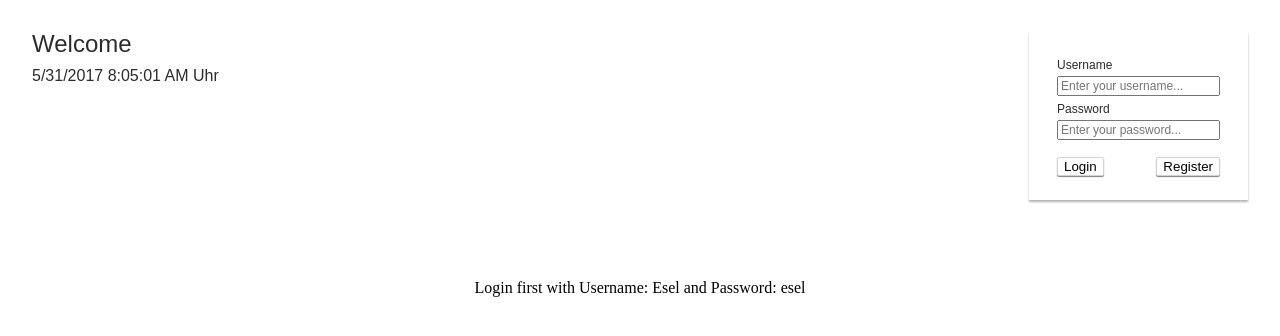
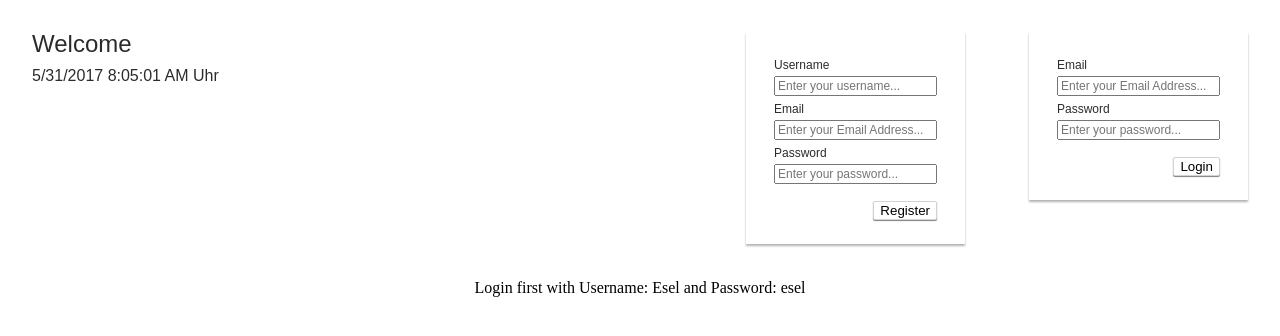
Before and after one commit to stefengl/Angular-Chat-Client, an Angular app in the folder Code/: page / in a window 1280 px wide. Shown: the top 336 px of the page. Built offline with nearby package versions, Linux system fonts and the light colour scheme; no server answers.

Commit message:
implement ChangeUsername & ChangePassword

```diff
--- a/Code/src/app/authentication.service.ts
+++ b/Code/src/app/authentication.service.ts
@@ -10,18 +10,36 @@ export class AuthenticationService {
 
   constructor(private websocket : WebsocketService) {}
 
-  public authenticate(username : string, password : string) : boolean{
-    if (username === '' || password === ''){
+  public authenticate(mail : string, password : string) : boolean{
+    if (mail === '' || password === ''){
       return false
     }
 
     this.websocket.sendEvent( "Login", {
         password: password,
-        email: username
+        email: mail
       })
 
-    this.userNameSubject.next(username)
+    this.userNameSubject.next(mail)
 
+    return true;
+  }
+
+  public changeUserPassword(mail: string, currentPw : string, newPw : string): boolean {
+    this.websocket.sendEvent("ChangeUserPassword",
+      {
+          email: mail,
+          oldPassword: currentPw,
+          newPassword: newPw,
+      })
+    return true;
+  }
+
+  public rename(newUsername : string, email : string) : boolean {
+    this.websocket.sendEvent( "RenameUser", {
+      email: email,
+      userName: newUsername
+    });
     return true;
   }
 
--- a/Code/src/app/login/login.component.css
+++ b/Code/src/app/login/login.component.css
@@ -3,6 +3,10 @@
   margin: 2.5%;
   padding: 1.5em 1.75em;
   box-shadow: 0 2px 2px rgba(0, 0, 0, 0.3)
+}
+
+.rename-wrapper {
+
 }
 
 .login-label {
@@ -28,3 +32,6 @@
 .login-button:last-child {
   float: right;
 }
+
+.rename-User{
+}
--- a/Code/src/app/login/login.component.html
+++ b/Code/src/app/login/login.component.html
@@ -1,15 +1,41 @@
 <section class="login-wrapper">
+  <form class="login">
+    <label class="login-label" for="mail">Email</label>
+    <input class="login-input" type="text" name="mail" [(ngModel)]="loginEmail" placeholder="Enter your Email Address..."/>
 
+    <label class="login-label" for="pw">Password</label>
+    <input class="login-input" type="password" name="pw"  [(ngModel)]="loginPw" placeholder="Enter your password...">
+  </form>
+  <button class="login-button" (click)="isLoggedIn? logout() : login()"> {{isLoggedIn? "Logout" : "Login" }}</button>
+</section>
+
+<section class="login-wrapper" *ngIf="!isLoggedIn">
   <form class="login">
     <label class="login-label" for="un">Username</label>
-    <input class="login-input" type="text" name="un" [(ngModel)]="username" placeholder="Enter your username...">
+    <input class="login-input" type="text" name="un" [(ngModel)]="registerUsername" placeholder="Enter your username...">
+
+    <label class="login-label" for="mail">Email</label>
+    <input class="login-input" type="text" name="mail" [(ngModel)]="registerEmail" placeholder="Enter your Email Address..."/>
 
     <label class="login-label" for="pw">Password</label>
-    <input class="login-input" type="password" name="pw"  [(ngModel)]="pw" placeholder="Enter your password...">
+    <input class="login-input" type="password" name="pw"  [(ngModel)]="registerPw" placeholder="Enter your password...">
   </form>
+  <button class="login-button" (click)="register()">Register</button>
+</section>
 
-  <button class="login-button" (click)="isLoggedIn? logout() : login()"> {{isLoggedIn? "Logout" : "Login" }}</button>
+<section *ngIf="isLoggedIn" class="login-wrapper rename-wrapper">
+  <form class="login">
+    <label class="login-label">Rename User</label>
+    <input class="login-input" type="text" name="reName" [(ngModel)]="newUsername" placeholder="Enter your new Username...">
+  </form>
+  <button class="login-button" (click)="rename()">Rename</button>
+</section>
 
-  <button *ngIf="!isLoggedIn" class="login-button" (click)="register()">Register</button>
-
+<section *ngIf="isLoggedIn" class="login-wrapper">
+  <form class="login">
+    <label class="login-label">Change Password</label>
+    <input class="login-input" type="password" name="currentPw" [(ngModel)]="currentPassword" placeholder="Enter your current Password..." />
+    <input class="login-input" type="password" name="newPw" [(ngModel)]="newPassword" placeholder="Enter your new Password..."/>
+  </form>
+  <button class="login-button" (click)="changePassword()">Change Password</button>
 </section>
--- a/Code/src/app/login/login.component.ts
+++ b/Code/src/app/login/login.component.ts
@@ -10,25 +10,44 @@ import { Component, OnInit } from '@angular/core';
 export class LoginComponent {
 
   isLoggedIn : boolean = false
-  username: string = ''
-  pw : string = ''
+  loginEmail : string = ''
+  loginPw : string = ''
 
-  constructor(private authenticator : AuthenticationService, private websocket: WebsocketService) { }
+  registerEmail : string = ''
+  registerPw : string = ''
+  registerUsername: string = ''
+
+  newUsername: string = ''
+  currentPassword: string = ''
+  newPassword: string = ''
+
+
+  constructor(private authenticator : AuthenticationService, private websocket: WebsocketService) {
+    console.log("Login Component wird initialisiert.")
+  }
 
 
    private login(){
-    this.isLoggedIn = this.authenticator.authenticate(this.username, this.pw)
+    this.isLoggedIn = this.authenticator.authenticate(this.loginEmail, this.loginPw)
    }
 
    private logout(){
      this.isLoggedIn = this.authenticator.logout()
    }
 
+   private rename(){
+     this.authenticator.rename(this.newUsername, this.loginEmail);
+   }
+
+   private changePassword(){
+    this.authenticator.changeUserPassword(this.loginEmail, this.currentPassword, this.newPassword);
+   }
+
    private register(){
      let newUser = {
-       email: this.username,
-       name: this.username,
-       password: this.pw
+       email: this.registerEmail,
+       name: this.registerUsername,
+       password: this.registerPw
      }
      this.websocket.sendEvent("RegisterUser", newUser)
 
--- a/Code/src/app/websocket.service.ts
+++ b/Code/src/app/websocket.service.ts
@@ -15,12 +15,13 @@ export class WebsocketService {
   }
 
   init() {
+    console.log("Verbindung zum WebSocket wird aufgebaut...");
     this.connection = new WebSocket('ws://localhost:8080/chatSocket/');
 
     // When the connection is open, send login data to the server
-    this.connection.onopen = function () {};
-
-
+    this.connection.onopen = function () {
+      console.log("WebSocket Verbindung ist geöffnet");
+    };
 
     // Log errors
     this.connection.onerror = function (error) {
@@ -30,12 +31,12 @@ export class WebsocketService {
     // Log messages from the server
     this.connection.onmessage = function (e) {
       var o = JSON.parse(e.data);
-
       console.log("Server", o);
     };
   }
 
   sendEvent(type: string, data: any): void {
+    console.log("Event wird an den WebSocket gesendet:", type, data);
     const event = {
         type: type,
         value: data
```
